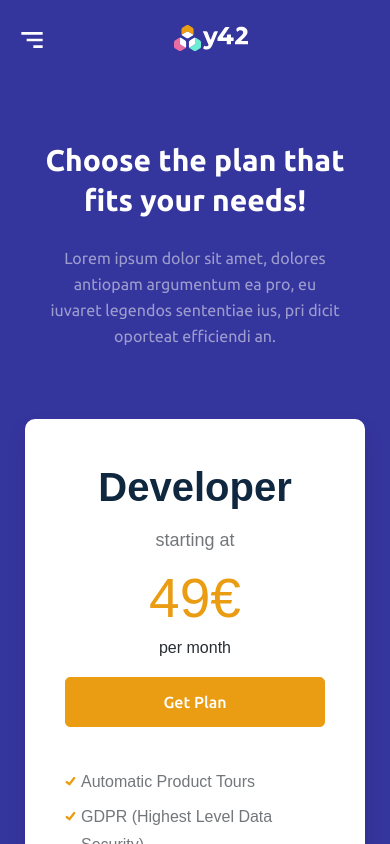
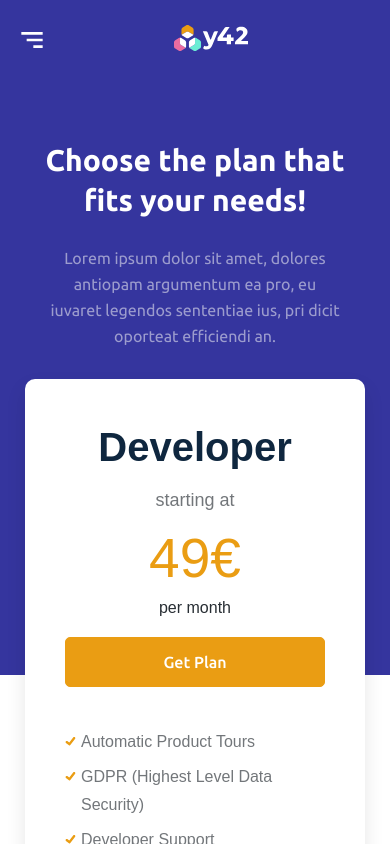
Before and after one commit to ajonesb/y42-Next-js-Landing-Page-Boilerplate, a Next.js app: page /home in a window 390 px wide. Shown: the top 844 px of the page. Built offline with nearby package versions, Linux system fonts and the light colour scheme.

Commit message:
added mobile background for mobile

```diff
--- a/pages/home.js
+++ b/pages/home.js
@@ -29,6 +29,7 @@ const Home = () => {
             className={styles.home_cubes_right}
             src="./assets/home-cubes-top.svg"
           ></img>
+          <div className={styles.home_mobile__background}></div>
           <div className={styles.home}>
             <div className={styles.title__container}>
               <h1 className={styles.title}>
--- a/pages/styles.module.scss
+++ b/pages/styles.module.scss
@@ -6,13 +6,16 @@
   position: relative;
   padding-bottom: 180px;
   padding-top: 140px;
+  @media (max-width: 1000px) {
+    background-color: $bg;
+  }
   .home_cubes_left {
     bottom: 0;
     left: 0;
     position: absolute;
     height: auto;
     max-width: 100%;
-    @media (max-width: 768px) {
+    @media (max-width: 1000px) {
       display: $hide;
     }
   }
@@ -22,8 +25,19 @@
     position: absolute;
     height: auto;
     max-width: 100%;
-    @media (max-width: 768px) {
+    @media (max-width: 1000px) {
       display: $hide;
+    }
+  }
+  .home_mobile__background {
+    background-color: $bg2;
+    display: initial;
+    height: 80vh;
+    position: absolute;
+    top: 0;
+    width: 100%;
+    @media (min-width: 1000px) {
+      display: none;
     }
   }
   .home {
@@ -41,13 +55,14 @@
       padding: 25px 25px 0;
       text-align: center;
       justify-content: center;
+      z-index: 9;
+      position: relative;
       @media (max-width: 768px) {
         margin: 0 auto;
         max-width: 100%;
         padding: 0px;
       }
       .title {
-        color: $bg;
         font-size: 54px;
         line-height: 64px;
         font-weight: 700;
@@ -101,7 +116,10 @@
           width: 100%;
         }
         .full_height {
-          height: $full-height !important;
+          height: $full-height;
+          @media (max-width: 1000px) {
+            height: auto;
+          }
 
           .price__padding__top {
             padding-top: 80px !important;
@@ -208,6 +226,9 @@
       }
       .plan__section__spacing {
         padding-top: 40px;
+        @media (max-width: 1000px) {
+          padding-top: 0px;
+        }
       }
     }
 
```
